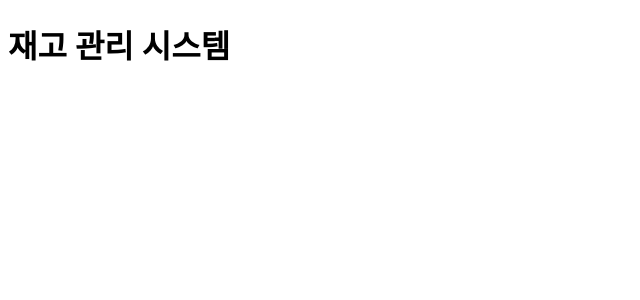
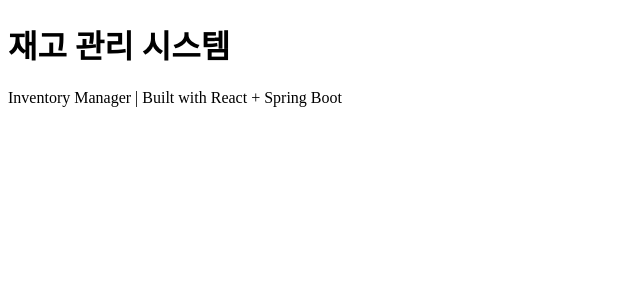
Before and after one commit to tasueom/inventory-manager, a React (Vite) app in the folder frontend/: page / in a window 1280 px wide. Shown: the top 300 px of the page, without its empty margins (0-640 px from the left). Built offline with nearby package versions, Linux system fonts and the light colour scheme.

Commit message:
f 푸터

```diff
--- a/frontend/src/App.jsx
+++ b/frontend/src/App.jsx
@@ -1,11 +1,14 @@
 import { useState } from 'react'
 import './App.css'
 import Header from './components/Header/Header';
+import Footer from './components/Footer/Footer';
 
 function App() {
   return (
     <>
       <Header />
+
+      <Footer />
     </>
   )
 }
--- /dev/null
+++ b/frontend/src/components/Footer/Footer.jsx
@@ -0,0 +1,13 @@
+import './Footer.css'
+
+function Footer() {
+    return (
+        <>
+            <footer>
+                <p>Inventory Manager | Built with React + Spring Boot</p>
+            </footer>
+        </>
+    )
+}
+
+export default Footer
```
Also changed, not shown: frontend/src/components/Footer/Footer.css (added).
